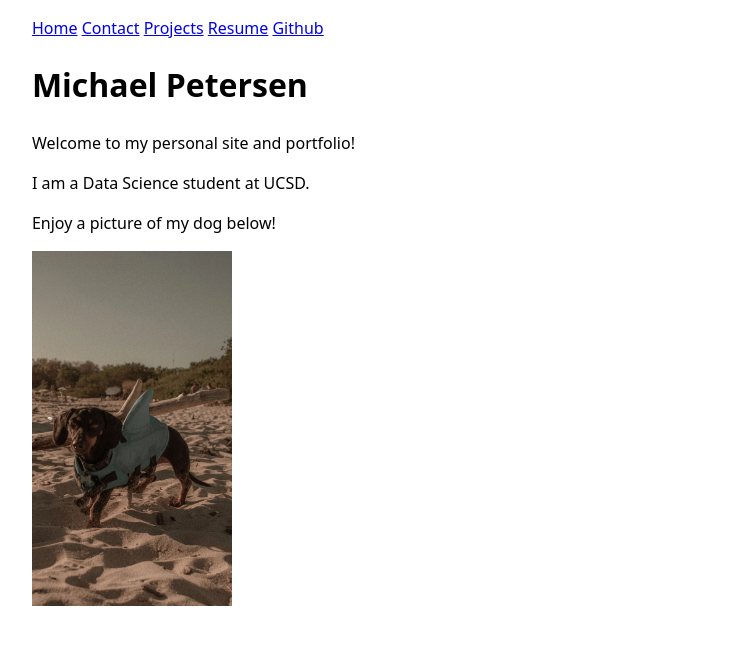
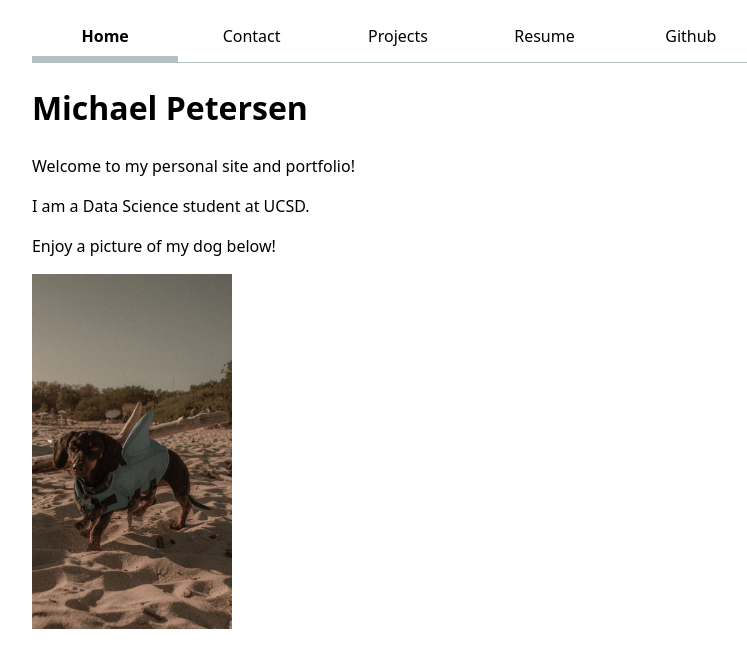
Before and after one commit to m1petersen/portfolio, a plain HTML site: page index.html in a window 1280 px wide. Shown: the whole page, without its empty margins (242-989 px from the left). Drawn offline with Linux system fonts and the light colour scheme.

Commit message:
edits on style

```diff
--- a/index.html
+++ b/index.html
@@ -7,15 +7,8 @@
     <link rel="stylesheet" href="style.css">
 </head>
 <body>
-    <style>
-        body {
-            max-width: 80ch;
-            margin: auto;
-            padding: 1rem;
-        }
-    </style>
     <nav>
-    <a href="index.html">Home</a>
+    <a href="index.html" class="current">Home</a>
     <a href="contact/index.html">Contact</a>
     <a href="projects/index.html">Projects</a>
     <a href="resume/index.html">Resume</a>
--- a/style.css
+++ b/style.css
@@ -1,6 +1,44 @@
+:root {
+  --color-accent: oklch(65% 50% 240);
+}
+
+html {
+  accent-color: var(--color-accent);
+}
+
 body {
-  /* Set line height to 1.5 times the font size
-	   and use the OS’s UI font as the website font
-	 */
   font: 100%/1.5 system-ui;
+  max-width: 80ch;
+  margin: auto;
+  padding: 1rem;
 }
+
+nav {
+  display: flex;
+  margin-bottom: 1rem;
+  border-bottom-width: 1px;
+  border-bottom-style: solid;
+  border-bottom-color: oklch(80% 3% 200);
+}
+
+nav a {
+  flex: 1;
+  text-decoration: none;
+  color: inherit;
+  text-align: center;
+  padding: 0.5em;
+  border-bottom: 0.4em solid transparent;
+}
+
+nav a:hover {
+  border-bottom-color: var(--color-accent);
+  background-color: oklch(from var(--color-accent) 95% 5% h);
+}
+
+.current {
+  font-weight: bold;
+  border-bottom-width: 0.4em;
+  border-bottom-style: solid;
+  border-bottom-color: oklch(80% 3% 200);
+  padding-bottom: 0.1em;
+}
```
Also changed, not shown: contact/index.html (+1 -1 lines), projects/index.html (+1 -1 lines), resume/index.html (+1 -1 lines).
